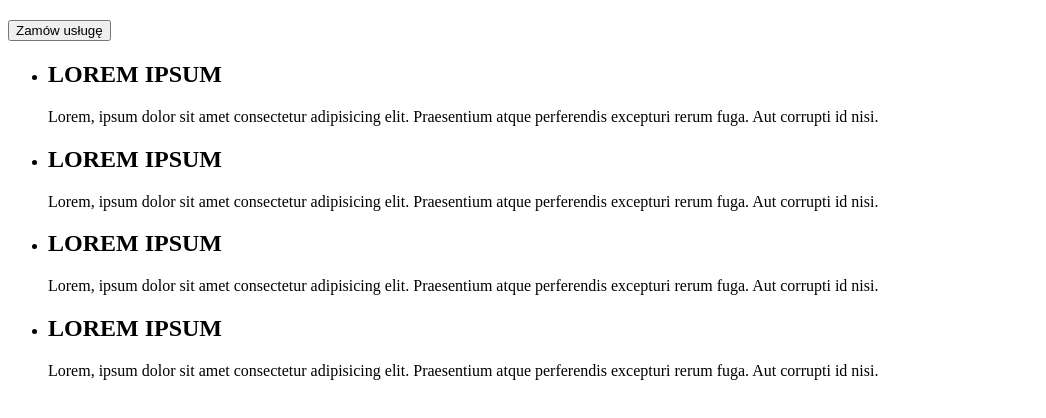
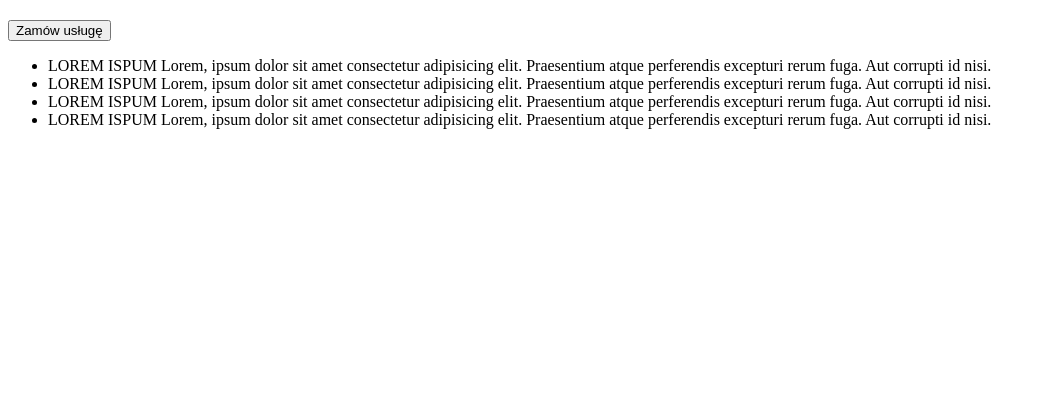
Before and after one commit to Bartosz-Zarski/goit-markup-hw-01, a plain HTML site: page index.html in a window 1280 px wide. Shown: the part 156-574 px from the top of the page, without its empty margins (0-1046 px from the left). Drawn offline with Linux system fonts and the light colour scheme.

Commit message:
Proba Validate

```diff
--- a/index.html
+++ b/index.html
@@ -21,26 +21,42 @@
       <h1><a href="#">EFEKTYWNE ROZWIĄZANIA DLA WASZEGO BIZNESU</a></h1>
       <button type="button">Zamów usługę</button>
           <ul>
-        <li><h2>LOREM IPSUM</h2></li>
-        <p>
+        <li>
+          <article>
+            <span>LOREM ISPUM</span>
+            <span>
             Lorem, ipsum dolor sit amet consectetur adipisicing elit. Praesentium
             atque perferendis excepturi rerum fuga. Aut corrupti id nisi.
-        </p>
-        <li><h2>LOREM IPSUM</h2></li>
-        <p>
+            </span>
+          </article>
+        </li>
+        <article>
+          <li>
+            <span>LOREM ISPUM</span>
+            <span>
             Lorem, ipsum dolor sit amet consectetur adipisicing elit. Praesentium
             atque perferendis excepturi rerum fuga. Aut corrupti id nisi.
-        </p>
-        <li><h2>LOREM IPSUM</h2></li>
-        <p>
+            </span>
+          </article>
+        </li>
+      <article>
+        <li>
+            <span>LOREM ISPUM</span>
+            <span>
             Lorem, ipsum dolor sit amet consectetur adipisicing elit. Praesentium
             atque perferendis excepturi rerum fuga. Aut corrupti id nisi.
-        </p>
-        <li><h2>LOREM IPSUM</h2></li>
-        <p>
+            </span>
+          </article>
+        </li>
+      <article>
+        <li>
+            <span>LOREM ISPUM</span>
+            <span>
             Lorem, ipsum dolor sit amet consectetur adipisicing elit. Praesentium
             atque perferendis excepturi rerum fuga. Aut corrupti id nisi.
-        </p>
+            </span>
+          </article>
+        </li>
       </ul>
     </main>
     <footer id="footer"></footer>
```
Lines whose indentation alone changed are shown as unchanged.
